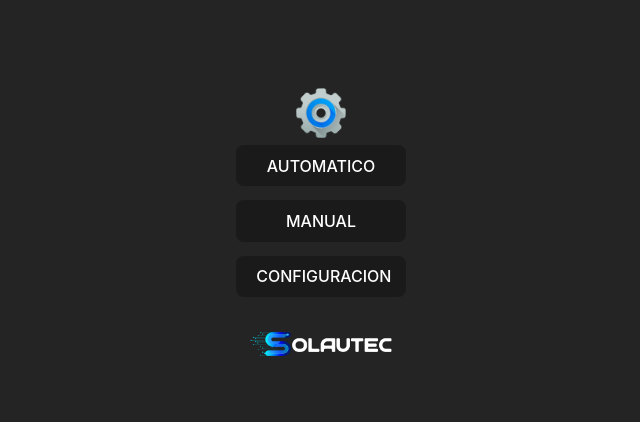
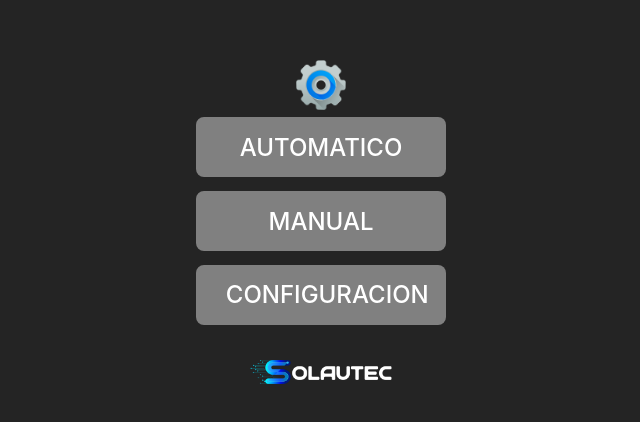
Before and after one commit to cristianflobo/ProyectoRenalMixer, a React (Vite) app in the folder src/renderer/: page / in a window 1280 px wide. Shown: the part 164-586 px from the top of the page, without its empty margins (319-959 px from the left). Built offline with nearby package versions, Linux system fonts and the light colour scheme; what @renderer/utils would draw is missing.

Commit message:
style from orange

```diff
--- a/src/renderer/src/assets/main.css
+++ b/src/renderer/src/assets/main.css
@@ -31,7 +31,7 @@
   height: 80px;
 }
 .conteiner > button {
-  width: 170px;
+  width: 250px;
 }
 a {
   font-weight: 500;
@@ -58,12 +58,13 @@ h1 {
 
 button {
   border-radius: 8px;
+  height: auto;
   border: 1px solid transparent;
   padding: 0.6em 1.2em;
-  font-size: 1em;
+  font-size: 1.5em;
   font-weight: 500;
   font-family: inherit;
-  background-color: #1a1a1a;
+  background-color: grey;
   cursor: pointer;
   transition: border-color 0.25s;
   margin: 7px;
--- a/src/renderer/src/styles/configMixer.css
+++ b/src/renderer/src/styles/configMixer.css
@@ -17,7 +17,7 @@
     font-size: 20px;
 }
 .datos-key > div:first-child{
-    width:60% ;
+    width:70% ;
 }
 .cont-config-mixer > div:first-child {
    width: 90%;
--- a/src/renderer/src/styles/keyBoardNumeric.css
+++ b/src/renderer/src/styles/keyBoardNumeric.css
@@ -11,20 +11,23 @@
 }
 .cont-key-board-numeric > input {
   height: 30px;
-  width: 150px;
+  width: 170px;
   font-size: 25px;
 }
 .key-board-numeric {
   display: grid;
-  width: 170px;
+  width: 185px;
   height: 247px;
   grid-template-columns: repeat(3, 1fr);
   gap: 0px;
 }
 .key-board-numeric > button {
+  display: flex;
+  justify-content: center;
   color: white;
   margin: 1px;
   height: 50px;
   width: 50px;
+  font-zise:16px;
   background-color: #3e5760;
 }
--- a/src/renderer/src/styles/manual.css
+++ b/src/renderer/src/styles/manual.css
@@ -11,8 +11,8 @@
 
 .cont-manual > div:first-child {
   display: grid;
-  width: 50%;
-  height: 50%;
+  width: 70%;
+  height: 70%;
   grid-template-columns: repeat(3, 1fr);
   gap: 0px;
 }
```
